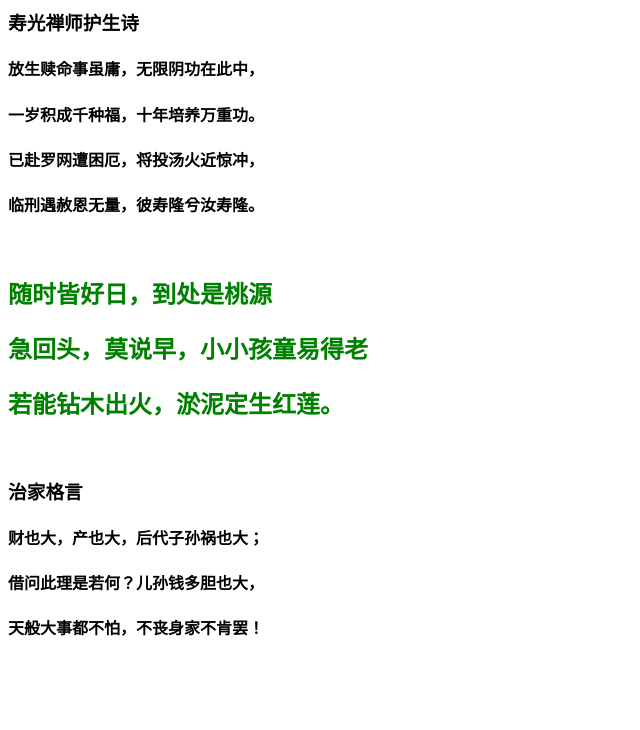
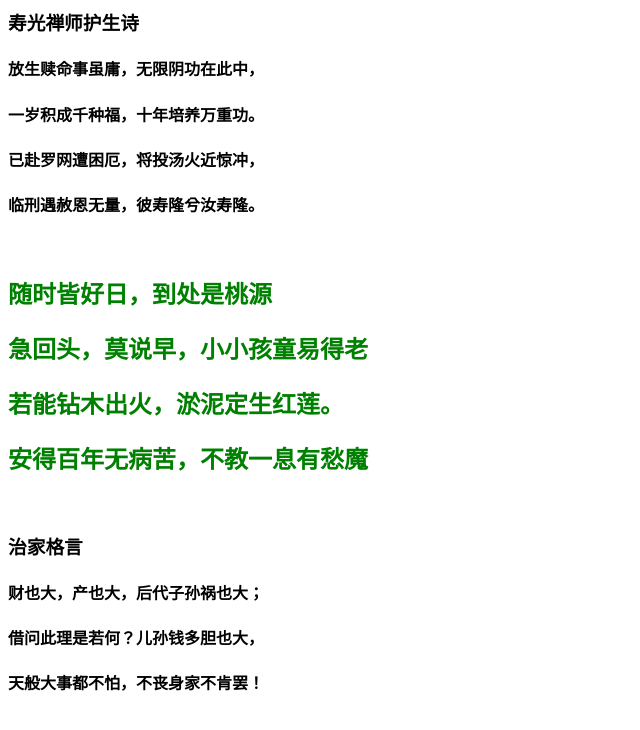
Before and after one commit to dizangwang/dizangwang.github.io, a plain HTML site: page index.html in a window 1280 px wide. Shown: the whole page, without its empty margins (0-640 px from the left). Drawn offline with Linux system fonts and the light colour scheme.

Commit message:
Update index.html

```diff
--- a/index.html
+++ b/index.html
@@ -24,12 +24,11 @@
     <h2>随时皆好日，到处是桃源</h2>
     <h2>急回头，莫说早，小小孩童易得老</h2>
     <h2>若能钻木出火，淤泥定生红莲。</h2>
+    <h2>安得百年无病苦，不教一息有愁魔</h2>
     <br>
     <h3>治家格言</h3>
     <h4>财也大，产也大，后代子孙祸也大；</h4>
-
     <h4>借问此理是若何？儿孙钱多胆也大，</h4>
-
     <h4>天般大事都不怕，不丧身家不肯罢！</h4>
 
   </body>
```
